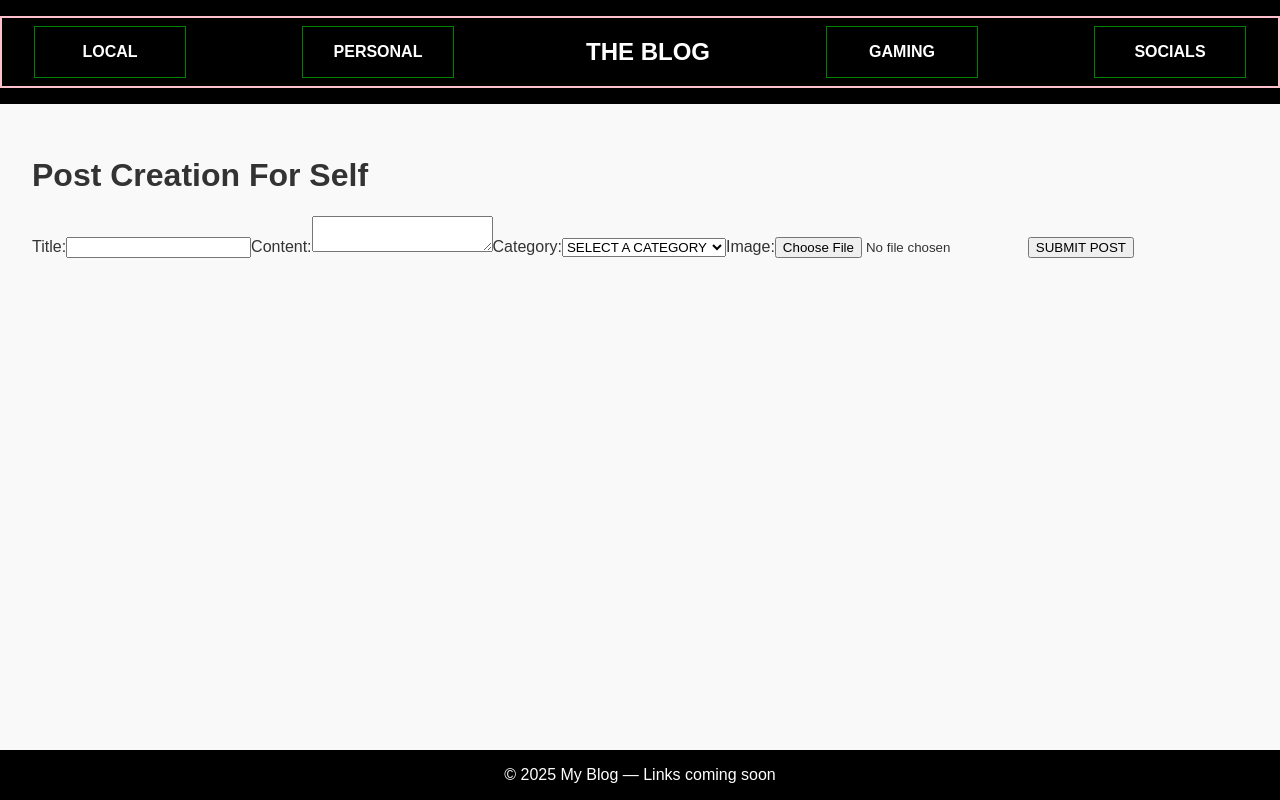
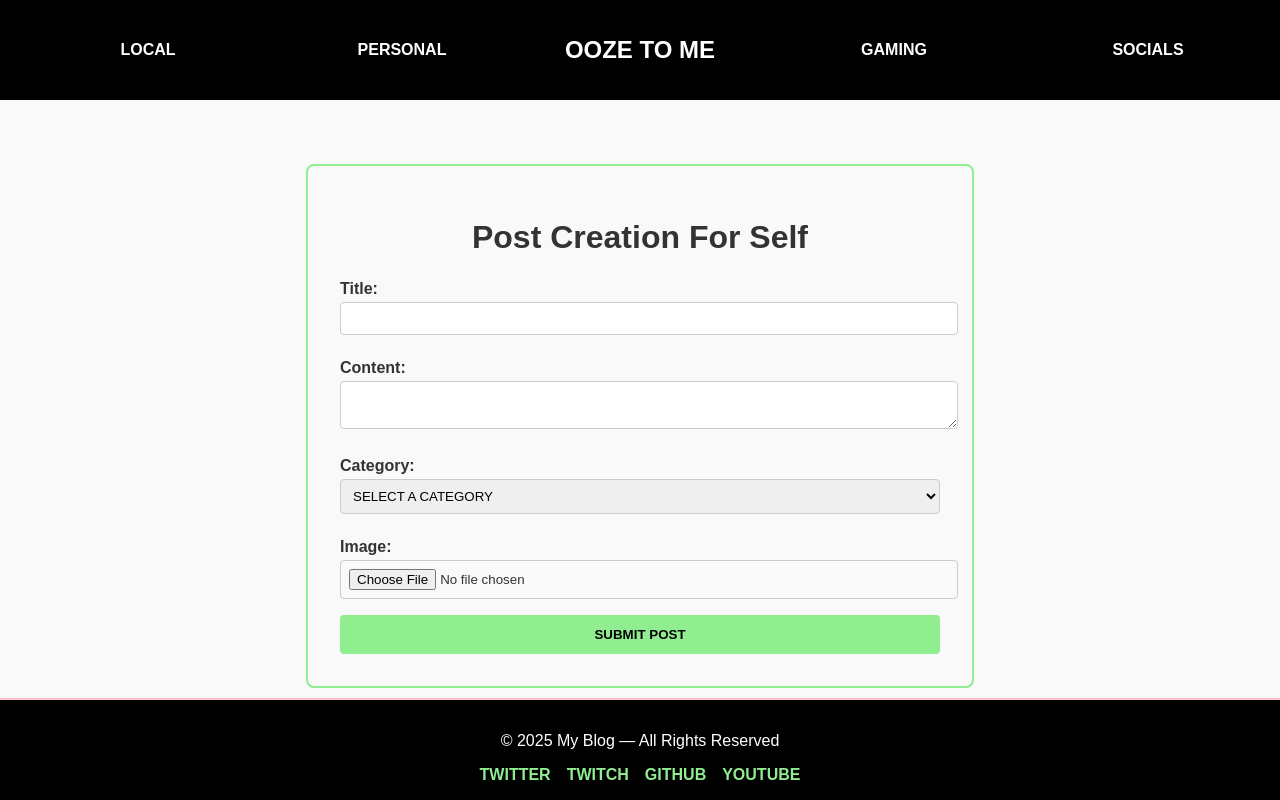
Before and after one commit to Acearoni/newWebsite, a React (Vite) app in the folder client/: page /createPost in a window 1280 px wide. Built offline with nearby package versions, Linux system fonts and the light colour scheme.

Commit message:
Stylization, photo optimization, reorginaztion of stuff

```diff
--- a/client/src/App.css
+++ b/client/src/App.css
@@ -4,7 +4,7 @@
     display: grid;
     grid-template-columns: 1fr;
     gap: 1rem;
-    border: 1px solid green
+    /* border: 1px solid green; */
 }
 
 @media (min-width: 768px) {
--- a/client/src/App.jsx
+++ b/client/src/App.jsx
@@ -8,6 +8,7 @@ import Social from './views/Social';
 import SinglePost from './views/SinglePost';
 import CreatePost from './components/CreatePost';
 import './css/index.css'
+import Footer from './components/Footer';
 
 function App() {
   return (
@@ -24,9 +25,7 @@ function App() {
           <Route path="/createPost" element={<CreatePost/>}/>
         </Routes>
       </div>
-      <footer>
-        © 2025 My Blog — Links coming soon
-      </footer>
+      <Footer/>
     </div>
   );
 }
--- a/client/src/components/CreatePost.jsx
+++ b/client/src/components/CreatePost.jsx
@@ -1,6 +1,7 @@
 import React, { useState } from 'react';
 import axios from 'axios';
 import { useNavigate } from 'react-router-dom';
+import '../css/create.css';
 
 const CreatePost = () => {
 
@@ -12,21 +13,8 @@ const CreatePost = () => {
     const [errors, setErrors] = useState({});
     const [image, setImage] = useState(null);
 
-    // const submitHandler = (e) => {
-    //     e.preventDefault()
-    //     const newPost = { title, content, category }
-    //     axios.post('http://localhost:8000/api/posts', newPost)
-    //         .then((response) => {
-    //             console.log(response)
-    //             navigate('/')
-    //         })
-    //         .catch((err) => {
-    //             console.log(err.response.data.errors)
-    //             setErrors(err.response.data.errors)
-    //         })
-    // }
-
     const submitHandler = (e) => {
+        console.log('Submit Handler Triggered ✅');
         e.preventDefault();
 
         const formData = new FormData();
@@ -52,25 +40,17 @@ const CreatePost = () => {
     };
 
     return (
-        <div>
+        <div className="create-post-container">
             <h1>Post Creation For Self</h1>
-            <form onSubmit={submitHandler} encType="multipart/form-data">
+            <form onSubmit={submitHandler} encType="multipart/form-data" className="create-post-form">
+
                 <label>Title:</label>
-                <input type='text' onChange={(e) => setTitle(e.target.value)} value={title}></input>
-                {
-                    errors.title ?
-                        <p>{errors.title.message}</p> :
-                        null
-                }
-
+                <input type="text" onChange={(e) => setTitle(e.target.value)} value={title} />
+                {errors.title && <p className="error-text">{errors.title.message}</p>}
 
                 <label>Content:</label>
-                <textarea type='text' onChange={(e) => setContent(e.target.value)} value={content}></textarea>
-                {
-                    errors.content ?
-                        <p>{errors.content.message}</p> :
-                        null
-                }
+                <textarea onChange={(e) => setContent(e.target.value)} value={content} />
+                {errors.content && <p className="error-text">{errors.content.message}</p>}
 
                 <label>Category:</label>
                 <select onChange={(e) => setCategory(e.target.value)} value={category}>
@@ -78,7 +58,7 @@ const CreatePost = () => {
                     <option value="Local">Local</option>
                     <option value="Personal">Personal</option>
                     <option value="Gaming">Gaming</option>
-                    <option value="Socials">Socials</option>
+                    <option value="Social">Socials</option>
                 </select>
 
                 <label>Image:</label>
@@ -88,7 +68,7 @@ const CreatePost = () => {
                     onChange={(e) => setImage(e.target.files[0])}
                 />
 
-                <button>SUBMIT POST</button>
+                <button type="submit">SUBMIT POST</button>
             </form>
         </div>
     );
--- /dev/null
+++ b/client/src/components/Footer.jsx
@@ -0,0 +1,26 @@
+import React, { useState } from 'react';
+import '../css/footer.css';
+
+const Footer = () => {
+    return (
+        <footer className='footer'>
+            <p>© 2025 My Blog — All Rights Reserved</p>
+            <div className='social-links'>
+                <a href="https://twitter.com/Acearoni" target="_blank" rel="noopener noreferrer">
+                    TWITTER
+                </a>
+                <a href="https://twitch.tv/Acearoni" target="_blank" rel="noopener noreferrer">
+                    TWITCH
+                </a>
+                <a href="https://github.com/Acearoni" target="_blank" rel="noopener noreferrer">
+                    GITHUB
+                </a>
+                <a href="https://youtube.com/@Acearonii" target="_blank" rel="noopener noreferrer">
+                    YOUTUBE
+                </a>
+            </div>
+        </footer>
+    );
+}
+
+export default Footer;
--- a/client/src/components/Header.jsx
+++ b/client/src/components/Header.jsx
@@ -1,15 +1,25 @@
-import { Link } from 'react-router-dom';
-import '../css/header.css'
+import { NavLink } from 'react-router-dom';
+import '../css/header.css';
 
 const Header = () => {
     return (
         <header className="header">
             <nav className="nav-bar">
-                <div className="nav-link"><Link to="/local">LOCAL</Link></div>
-                <div className="nav-link"><Link to="/personal">PERSONAL</Link></div>
-                <h1 className="title"><Link to="/">THE BLOG</Link></h1>
-                <div className="nav-link"><Link to="/gaming">GAMING</Link></div>
-                <div className="nav-link"><Link to="/socials">SOCIALS</Link></div>
+                <NavLink to="/local" className={({ isActive }) => isActive ? "nav-link active-tab" : "nav-link"}>
+                    LOCAL
+                </NavLink>
+                <NavLink to="/personal" className={({ isActive }) => isActive ? "nav-link active-tab" : "nav-link"}>
+                    PERSONAL
+                </NavLink>
+                <h1 className="title">
+                    <NavLink to="/" className="home-render">OOZE TO ME</NavLink>
+                </h1>
+                <NavLink to="/gaming" className={({ isActive }) => isActive ? "nav-link active-tab" : "nav-link"}>
+                    GAMING
+                </NavLink>
+                <NavLink to="/socials" className={({ isActive }) => isActive ? "nav-link active-tab" : "nav-link"}>
+                    SOCIALS
+                </NavLink>
             </nav>
         </header>
     );
--- /dev/null
+++ b/client/src/css/create.css
@@ -0,0 +1,50 @@
+.create-post-container {
+    max-width: 600px;
+    margin: 2rem auto;
+    padding: 2rem;
+    border: 2px solid lightgreen;
+    border-radius: 8px;
+    background-color: #f9f9f9;
+}
+
+.create-post-container h1 {
+    text-align: center;
+    margin-bottom: 1.5rem;
+}
+
+.create-post-form label {
+    display: block;
+    font-weight: bold;
+    margin: 0.5rem 0 0.25rem;
+}
+
+.create-post-form input,
+.create-post-form textarea,
+.create-post-form select {
+    width: 100%;
+    padding: 0.5rem;
+    border: 1px solid #ccc;
+    border-radius: 4px;
+    margin-bottom: 1rem;
+}
+
+.create-post-form button {
+    display: block;
+    width: 100%;
+    padding: 0.75rem;
+    background-color: lightgreen;
+    border: none;
+    border-radius: 4px;
+    font-weight: bold;
+    cursor: pointer;
+}
+
+.create-post-form button:hover {
+    background-color: #78c278;
+}
+
+.error-text {
+    color: red;
+    font-size: 0.9rem;
+    margin-bottom: 0.5rem;
+}
--- /dev/null
+++ b/client/src/css/footer.css
@@ -0,0 +1,24 @@
+.footer {
+    background-color: black;
+    color: white;
+    padding: 1rem;
+    text-align: center;
+    border-top: 2px solid pink;
+}
+
+.social-links {
+    margin-top: 0.5rem;
+    display: flex;
+    justify-content: center;
+    gap: 1rem;
+}
+
+.social-links a {
+    color: lightgreen;
+    text-decoration: none;
+    font-weight: bold;
+}
+
+.social-links a:hover {
+    text-decoration: underline;
+}
--- a/client/src/css/header.css
+++ b/client/src/css/header.css
@@ -9,37 +9,43 @@
 
 .nav-bar {
     display: flex;
-    border: 2px solid pink;
+    align-items: center;
+    /* vertically centers everything */
+    justify-content: space-between;
     width: 100%;
-    justify-content: space-between;
     margin: 0 auto;
     padding: 0 2rem;
     gap: 2rem;
 }
 
 .nav-link {
-    border: 1px solid green;
-    width: 150px;
+    display: flex;
+    justify-content: center;
+    align-items: center;
+    width: 200px;
     height: 50px;
-    display: flex;
-    align-self: center;
-    justify-content: center;
-    /* centers text horizontally */
-    align-items: center;
-    /* centers text vertically */
-}
-
-.nav-link a {
-    margin: 0;
-    padding: 0;
+    /* border: 1px solid green; */
     text-decoration: none;
     color: white;
     font-weight: bold;
 }
 
-
+.active-tab {
+    background-color: lightgreen;
+    color: black;
+    border-radius: 4px;
+}
 
 .title {
+    display: flex;
     font-size: 1.5rem;
     font-weight: bold;
+    width: 200px;
 }
+
+.home-render {
+    display: flex;
+    justify-content: center;
+    width: 200px;
+    margin: auto;
+}
--- a/client/src/css/post.css
+++ b/client/src/css/post.css
@@ -17,13 +17,16 @@
     }
 
     .single-post-image {
-        border-radius: 0.5rem;
-        /* rounded = 0.5rem = 8px */
-        margin-bottom: 1rem;
-        /* mb-4 = 1rem */
-        max-width: 100%;
-        height: auto;
+        width: 800px;
+        /* force width */
+        height: 400px;
+        /* force height */
+        object-fit: cover;
+        /* crops excess parts to fill the box */
+        border-radius: 8px;
+        /* optional */
     }
+
 
     .single-post-content {
         font-size: 1.125rem;
```
Also changed, not shown: 26 other files (tests, documents, lock files or other folders).
